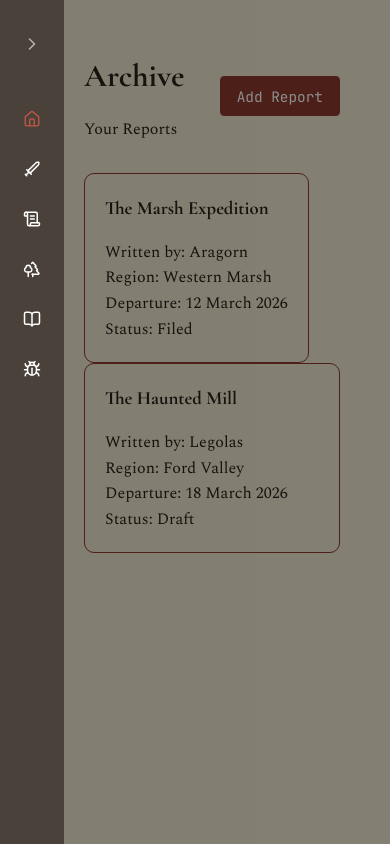
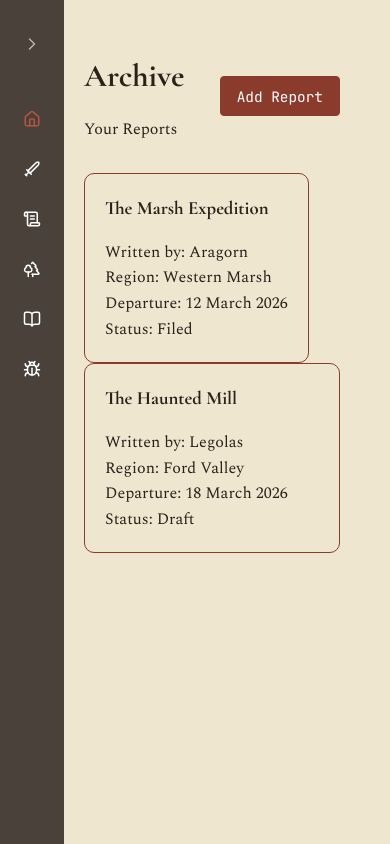
Before and after one commit to Koiya-RUAS/INF2C-Team-4-WebAppDev, a React (Vite) app in the folder React/ClientApp/: page / in a window 390 px wide. Built offline with nearby package versions, Linux system fonts and the light colour scheme; a web font is replaced by a local one.

Commit message:
background weg

```diff
--- a/React/ClientApp/src/archive.css
+++ b/React/ClientApp/src/archive.css
@@ -135,7 +135,6 @@
     .sidebar-backdrop {
         position: fixed;
         inset: 0;
-        background: rgba(0, 0, 0, 0.45);
         z-index: 999;
     }
 
```
